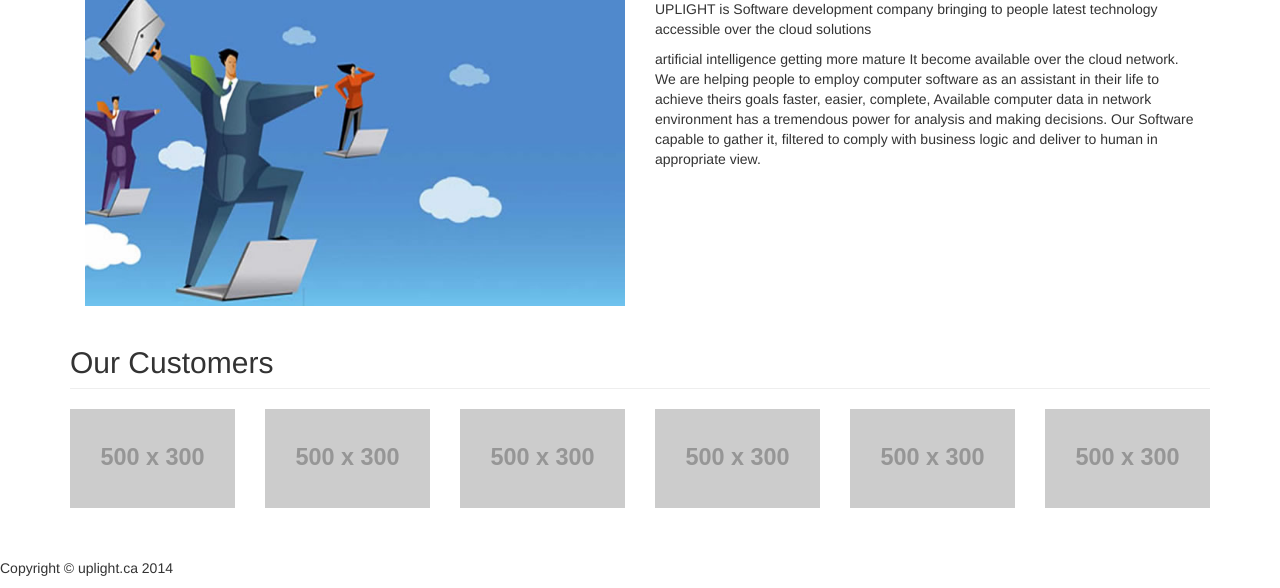
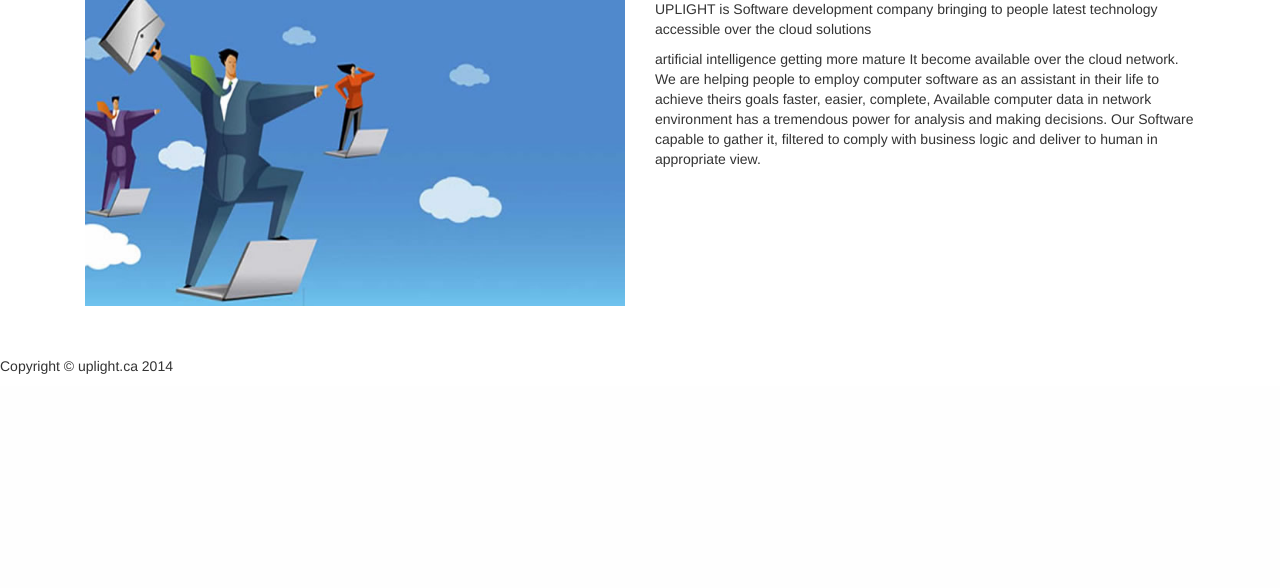
Before and after one commit to vladtitov/uplight, a PHP site: page /About.php in a window 1280 px wide. Shown: the part 529-1117 px from the top of the page. After the commit the page ends 903 px from the top, so only its background shows below. Run offline with PHP 8.4, Linux system fonts and the light colour scheme; grey boxes labelled with a size stand in for pictures from a placeholder-image service; some libraries are stand-ins or nearby versions.

Commit message:
Start website

```diff
--- a/About.php
+++ b/About.php
@@ -21,7 +21,7 @@ include "comps/carusel.php";
         ?>
     </div>
     <?php
-        include "comps/customers.php";
+       // include "comps/customers.php";
      ?>
 
 </div>
```
